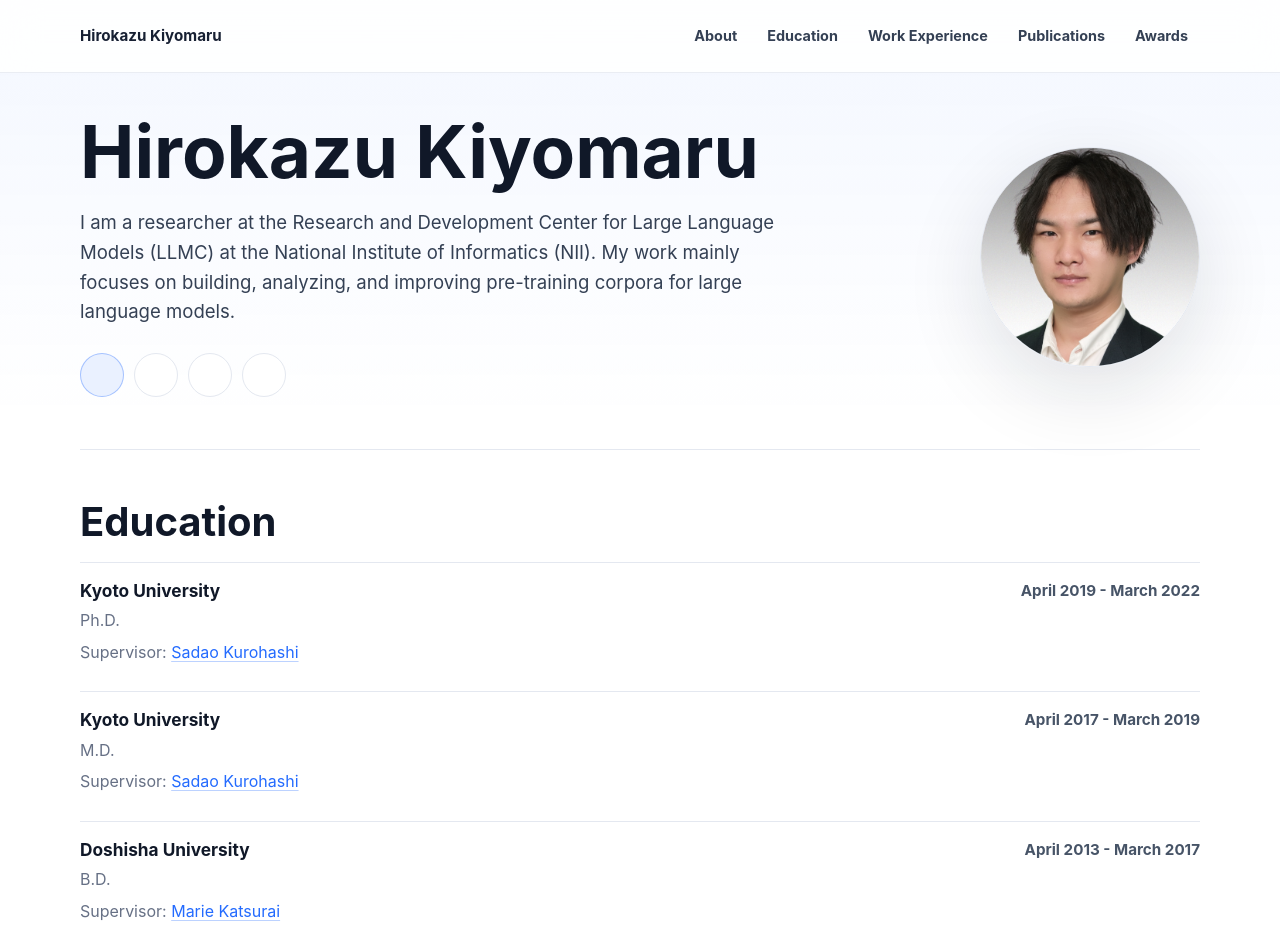
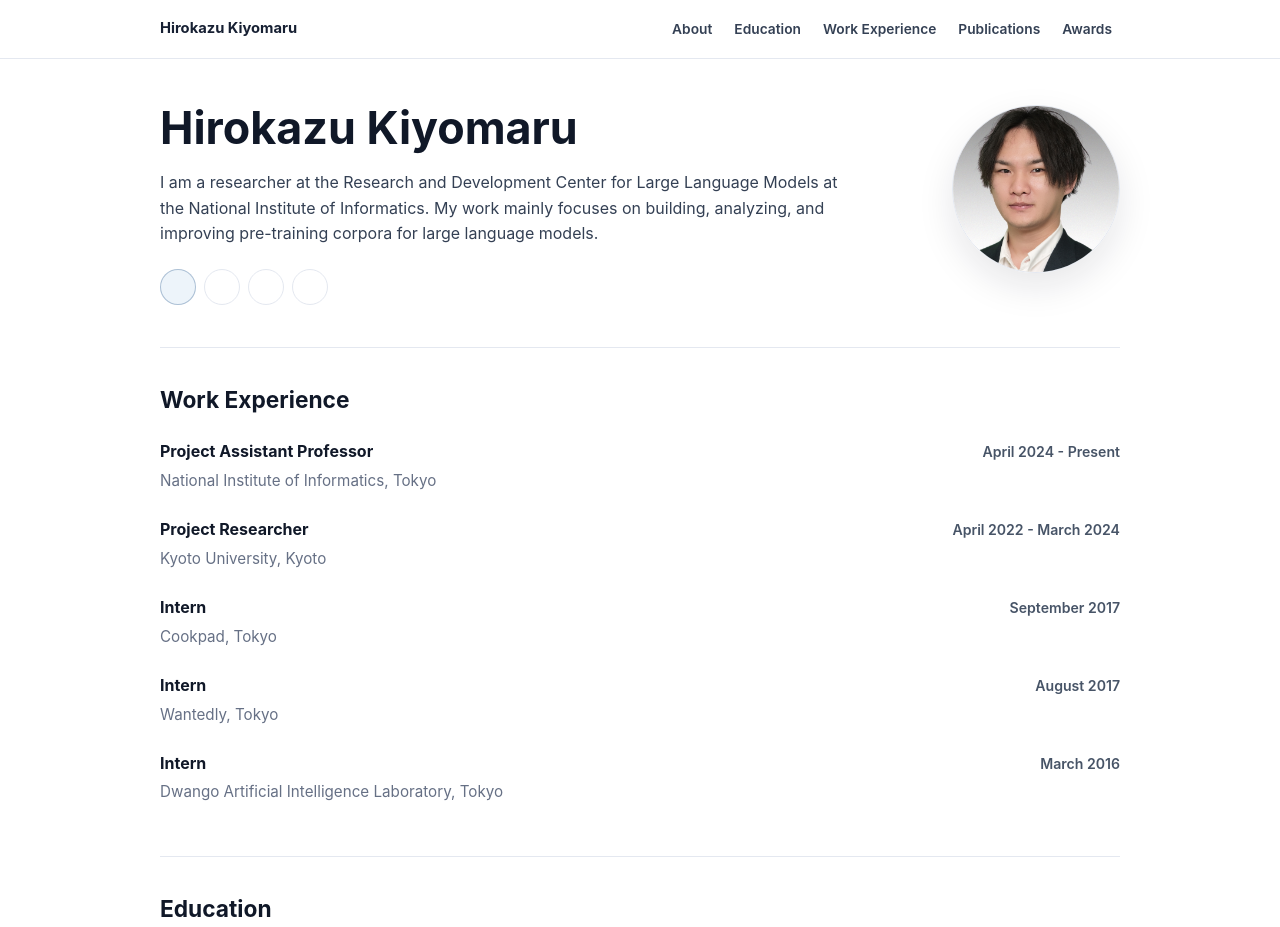
Before and after one commit to hkiyomaru/hirokazukiyomaru.com, a website built with Vite: page index.html in a window 1280 px wide. Shown: the top 927 px of the page. Built offline with nearby package versions, Linux system fonts and the light colour scheme.

Commit message:
Refine site design and add Pages deploy

```diff
--- a/index.html
+++ b/index.html
@@ -38,8 +38,8 @@
         <div class="hero-copy">
           <h1>Hirokazu Kiyomaru</h1>
           <p class="lead">
-            I am a researcher at the Research and Development Center for Large Language Models (LLMC)
-            at the National Institute of Informatics (NII). My work mainly focuses on building, analyzing, and
+            I am a researcher at the Research and Development Center for Large Language Models
+            at the National Institute of Informatics. My work mainly focuses on building, analyzing, and
             improving pre-training corpora for large language models.
           </p>
           <div class="contact-row" aria-label="Contact and social links">
@@ -60,6 +60,49 @@
         <figure class="portrait">
           <img src="img/profile.jpg" alt="Portrait of Hirokazu Kiyomaru" />
         </figure>
+      </section>
+
+      <section class="section" id="experience">
+        <div class="section-heading">
+          <h2>Work Experience</h2>
+        </div>
+        <div class="timeline">
+          <article class="timeline-item">
+            <div>
+              <h3>Project Assistant Professor</h3>
+              <p>National Institute of Informatics, Tokyo</p>
+            </div>
+            <time>April 2024 - Present</time>
+          </article>
+          <article class="timeline-item">
+            <div>
+              <h3>Project Researcher</h3>
+              <p>Kyoto University, Kyoto</p>
+            </div>
+            <time>April 2022 - March 2024</time>
+          </article>
+          <article class="timeline-item">
+            <div>
+              <h3>Intern</h3>
+              <p>Cookpad, Tokyo</p>
+            </div>
+            <time>September 2017</time>
+          </article>
+          <article class="timeline-item">
+            <div>
+              <h3>Intern</h3>
+              <p>Wantedly, Tokyo</p>
+            </div>
+            <time>August 2017</time>
+          </article>
+          <article class="timeline-item">
+            <div>
+              <h3>Intern</h3>
+              <p>Dwango Artificial Intelligence Laboratory, Tokyo</p>
+            </div>
+            <time>March 2016</time>
+          </article>
+        </div>
       </section>
 
       <section class="section" id="education">
@@ -96,49 +139,6 @@
               <h3>Fukuyama Seishikan High School</h3>
             </div>
             <time>April 2010 - March 2013</time>
-          </article>
-        </div>
-      </section>
-
-      <section class="section" id="experience">
-        <div class="section-heading">
-          <h2>Work Experience</h2>
-        </div>
-        <div class="timeline">
-          <article class="timeline-item">
-            <div>
-              <h3>Researcher</h3>
-              <p>National Institute of Informatics, Tokyo</p>
-            </div>
-            <time>April 2024 - Present</time>
-          </article>
-          <article class="timeline-item">
-            <div>
-              <h3>Researcher</h3>
-              <p>Kyoto University, Kyoto</p>
-            </div>
-            <time>April 2022 - March 2024</time>
-          </article>
-          <article class="timeline-item">
-            <div>
-              <h3>Intern</h3>
-              <p>Cookpad, Tokyo</p>
-            </div>
-            <time>September 2017</time>
-          </article>
-          <article class="timeline-item">
-            <div>
-              <h3>Intern</h3>
-              <p>Wantedly, Tokyo</p>
-            </div>
-            <time>August 2017</time>
-          </article>
-          <article class="timeline-item">
-            <div>
-              <h3>Intern</h3>
-              <p>Dwango Artificial Intelligence Laboratory, Tokyo</p>
-            </div>
-            <time>March 2016</time>
           </article>
         </div>
       </section>
--- a/src/styles.css
+++ b/src/styles.css
@@ -6,12 +6,12 @@
   line-height: 1.6;
   color: #172033;
   background: #ffffff;
-  --accent: #246bfe;
-  --accent-soft: #eaf1ff;
+  --accent: #315f8f;
+  --accent-soft: #edf4fa;
   --border: #e4e8f0;
   --muted: #667085;
   --text: #172033;
-  --max-width: 1120px;
+  --max-width: 960px;
 }
 
 * {
@@ -25,14 +25,12 @@ html {
 body {
   margin: 0;
   min-width: 320px;
-  background:
-    linear-gradient(180deg, rgba(36, 107, 254, 0.055), rgba(255, 255, 255, 0) 420px),
-    #ffffff;
+  background: #ffffff;
 }
 
 a {
   color: var(--accent);
-  text-decoration-color: rgba(36, 107, 254, 0.3);
+  text-decoration-color: rgba(49, 95, 143, 0.32);
   text-underline-offset: 0.2em;
 }
 
@@ -62,8 +60,8 @@ img {
   top: 0;
   z-index: 20;
   width: 100%;
-  background: rgba(255, 255, 255, 0.88);
-  border-bottom: 1px solid rgba(228, 232, 240, 0.78);
+  background: rgba(255, 255, 255, 0.94);
+  border-bottom: 1px solid var(--border);
   backdrop-filter: blur(18px);
 }
 
@@ -73,17 +71,17 @@ img {
   justify-content: space-between;
   gap: 24px;
   width: min(100% - 32px, var(--max-width));
-  min-height: 72px;
+  min-height: 58px;
   margin: 0 auto;
-  padding: 14px 0;
+  padding: 10px 0;
 }
 
 .brand {
   display: inline-flex;
   align-items: center;
   color: var(--text);
-  font-size: 0.95rem;
-  font-weight: 700;
+  font-size: 0.92rem;
+  font-weight: 680;
   text-decoration: none;
 }
 
@@ -94,16 +92,16 @@ img {
 }
 
 .site-nav a {
-  padding: 9px 12px;
-  border-radius: 999px;
+  padding: 6px 8px;
+  border-radius: 6px;
   color: #344054;
-  font-size: 0.9rem;
-  font-weight: 650;
+  font-size: 0.86rem;
+  font-weight: 620;
   text-decoration: none;
 }
 
 .site-nav a:hover {
-  color: #0f3aa9;
+  color: #24486d;
   background: var(--accent-soft);
 }
 
@@ -133,33 +131,35 @@ main {
 }
 
 .section {
-  padding: 52px 0;
+  padding: 38px 0;
   border-bottom: 1px solid var(--border);
-  scroll-margin-top: 82px;
+  scroll-margin-top: 68px;
 }
 
 .hero {
   display: grid;
-  grid-template-columns: minmax(0, 1fr) minmax(160px, 220px);
-  gap: 42px;
-  align-items: center;
-  padding-top: 44px;
+  grid-template-columns: minmax(0, 1fr) 168px;
+  gap: 36px;
+  align-items: start;
+  padding-top: 46px;
+  padding-bottom: 42px;
 }
 
 .hero h1 {
   max-width: 760px;
   margin: 0;
   color: #101828;
-  font-size: 4.55rem;
-  line-height: 0.95;
+  font-size: 2.8rem;
+  line-height: 1.05;
+  font-weight: 720;
   letter-spacing: 0;
 }
 
 .lead {
-  max-width: 720px;
-  margin: 22px 0 0;
+  max-width: 680px;
+  margin: 18px 0 0;
   color: #344054;
-  font-size: 1.16rem;
+  font-size: 1rem;
 }
 
 .lead-secondary {
@@ -169,16 +169,16 @@ main {
 .contact-row {
   display: flex;
   flex-wrap: wrap;
-  gap: 10px;
-  margin-top: 26px;
+  gap: 8px;
+  margin-top: 22px;
 }
 
 .contact-row a {
   display: inline-flex;
   align-items: center;
   justify-content: center;
-  width: 44px;
-  height: 44px;
+  width: 36px;
+  height: 36px;
   padding: 0;
   border: 1px solid var(--border);
   border-radius: 50%;
@@ -189,14 +189,14 @@ main {
 
 .contact-row a:first-child,
 .contact-row a:hover {
-  border-color: rgba(36, 107, 254, 0.35);
-  color: #0f3aa9;
+  border-color: rgba(49, 95, 143, 0.35);
+  color: #24486d;
   background: var(--accent-soft);
 }
 
 .contact-icon {
-  width: 21px;
-  height: 21px;
+  width: 18px;
+  height: 18px;
   color: currentColor;
 }
 
@@ -217,18 +217,19 @@ main {
   object-fit: cover;
   border: 1px solid var(--border);
   border-radius: 50%;
-  box-shadow: 0 24px 80px rgba(16, 24, 40, 0.12);
+  box-shadow: 0 14px 36px rgba(16, 24, 40, 0.1);
 }
 
 .section-heading {
-  margin-bottom: 20px;
+  margin-bottom: 14px;
 }
 
 .section-heading h2 {
   margin: 0;
   color: #101828;
-  font-size: 2.5rem;
-  line-height: 1;
+  font-size: 1.42rem;
+  line-height: 1.25;
+  font-weight: 720;
   letter-spacing: 0;
 }
 
@@ -236,41 +237,42 @@ main {
 .publication-list,
 .award-list {
   display: grid;
-  gap: 10px;
+  gap: 0;
   margin-left: 0;
 }
 
 .timeline-item,
 .publication,
 .award-list li {
-  padding: 16px 0;
-  border-top: 1px solid var(--border);
+  padding: 13px 0;
 }
 
 .timeline-item {
   display: grid;
-  grid-template-columns: minmax(0, 1fr) 220px;
-  gap: 18px;
+  grid-template-columns: minmax(0, 1fr) 190px;
+  gap: 20px;
 }
 
 .timeline-item h3,
 .publication h3 {
   margin: 0;
   color: #101828;
-  font-size: 1.08rem;
+  font-size: 1rem;
   line-height: 1.35;
+  font-weight: 680;
 }
 
 .timeline-item p,
 .publication p {
   margin: 6px 0 0;
   color: var(--muted);
+  font-size: 0.95rem;
 }
 
 .timeline-item time {
   color: #475467;
-  font-size: 0.95rem;
-  font-weight: 700;
+  font-size: 0.88rem;
+  font-weight: 620;
   text-align: right;
 }
 
@@ -280,7 +282,7 @@ main {
 }
 
 .publication h3 {
-  font-size: 1.12rem;
+  font-size: 1rem;
 }
 
 .publication p {
@@ -298,20 +300,20 @@ main {
 
 .award-list li {
   position: relative;
-  padding-left: 30px;
+  padding-left: 22px;
   color: #344054;
+  font-size: 0.95rem;
 }
 
 .award-list li::before {
   position: absolute;
-  top: 27px;
+  top: 21px;
   left: 0;
-  width: 10px;
-  height: 10px;
+  width: 6px;
+  height: 6px;
   content: "";
   background: var(--accent);
   border-radius: 50%;
-  box-shadow: 0 0 0 6px var(--accent-soft);
 }
 
 @media (max-width: 820px) {
@@ -356,19 +358,19 @@ main {
   .hero {
     gap: 24px;
     min-height: auto;
-    padding-top: 36px;
+    padding-top: 34px;
   }
 
   .hero h1 {
-    font-size: 3.55rem;
+    font-size: 2.45rem;
   }
 
   .lead {
-    font-size: 1.16rem;
+    font-size: 1rem;
   }
 
   .section-heading h2 {
-    font-size: 2.25rem;
+    font-size: 1.35rem;
   }
 
   .portrait {
@@ -376,7 +378,7 @@ main {
   }
 
   .section {
-    padding: 42px 0;
+    padding: 34px 0;
   }
 
   .timeline-item time {
@@ -397,10 +399,10 @@ main {
   }
 
   .hero h1 {
-    font-size: 3rem;
+    font-size: 2.15rem;
   }
 
   .section-heading h2 {
-    font-size: 2.1rem;
+    font-size: 1.28rem;
   }
 }
```
Also changed, not shown: .github/workflows/deploy-pages.yml (added), README.md, 1 other file.
